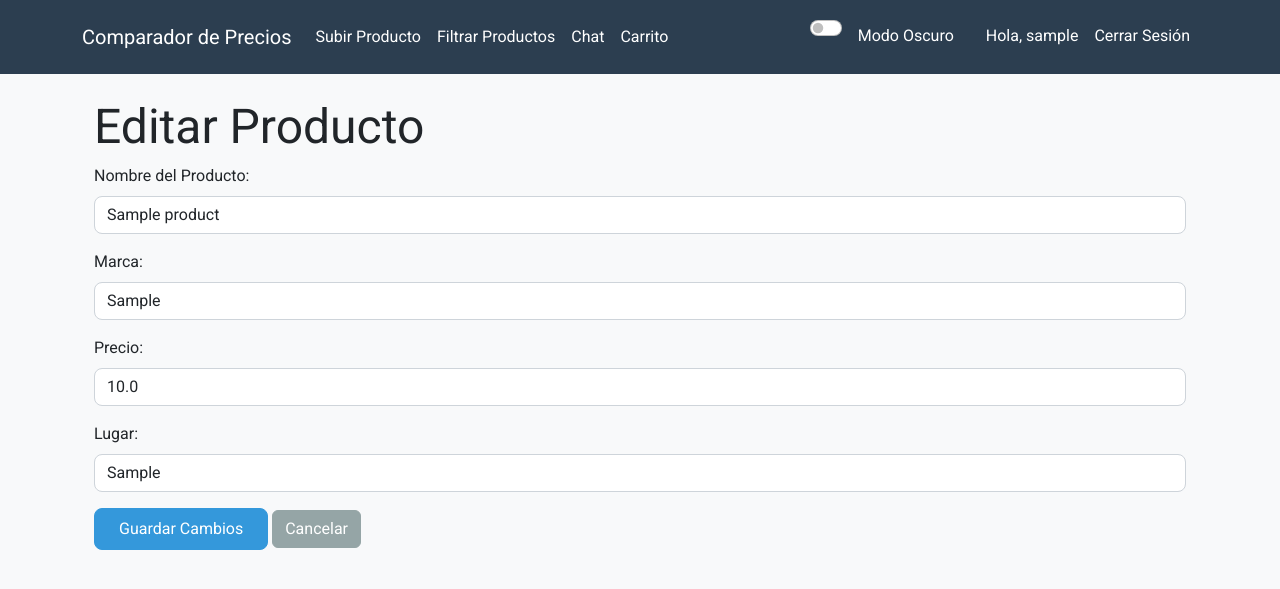
After one commit to NicolasBlancoDEV/app-comparador-precio-nueva, a Flask app: page /edit_product/1 in a window 1280 px wide. The commit adds this page. Shown: the top 589 px of the page. Run offline with Flask 3, Linux system fonts and the light colour scheme; a user stored in the database is signed in; tables that the repository leaves empty hold one stand-in row (values such as "Sample post"); some libraries are stand-ins or nearby versions.

Commit message:
Agregar modo oscuro y funcionalidad para editar productos

```diff
--- a/app.py
+++ b/app.py
@@ -27,10 +27,12 @@ login_manager.login_view = 'login'
 # Configurar la zona horaria de Argentina (UTC-3)
 argentina_tz = pytz.timezone('America/Argentina/Buenos_Aires')
 
-# Procesador de contexto para pasar admin_username a todas las plantillas
+# Procesador de contexto para pasar admin_username y el modo oscuro a todas las plantillas
 @app.context_processor
 def utility_processor():
-    return dict(admin_username=ADMIN_USERNAME)
+    # Obtener el modo oscuro de la sesión, por defecto es 'light'
+    theme = session.get('theme', 'light')
+    return dict(admin_username=ADMIN_USERNAME, theme=theme)
 
 # Modelo de usuario para Flask-Login
 class User(UserMixin):
@@ -88,20 +90,25 @@ def init_db():
     try:
         with get_db_connection() as conn:
             c = conn.cursor()
+            # Tabla de productos (agregamos user_id para rastrear quién subió el producto)
             c.execute('''CREATE TABLE IF NOT EXISTS products (
                 id INTEGER PRIMARY KEY AUTOINCREMENT,
                 name TEXT NOT NULL,
                 brand TEXT NOT NULL,
                 price REAL NOT NULL,
                 place TEXT NOT NULL,
-                upload_date TEXT NOT NULL
+                upload_date TEXT NOT NULL,
+                user_id INTEGER NOT NULL,
+                FOREIGN KEY (user_id) REFERENCES users(id)
             )''')
+            # Tabla de usuarios
             c.execute('''CREATE TABLE IF NOT EXISTS users (
                 id INTEGER PRIMARY KEY AUTOINCREMENT,
                 username TEXT NOT NULL UNIQUE,
                 password TEXT NOT NULL,
                 email TEXT NOT NULL UNIQUE
             )''')
+            # Tabla de mensajes del chat
             c.execute('''CREATE TABLE IF NOT EXISTS chat_messages (
                 id INTEGER PRIMARY KEY AUTOINCREMENT,
                 user_id INTEGER NOT NULL,
@@ -109,6 +116,7 @@ def init_db():
                 timestamp TEXT NOT NULL,
                 FOREIGN KEY (user_id) REFERENCES users(id)
             )''')
+            # Tabla para tokens de recuperación de contraseña
             c.execute('''CREATE TABLE IF NOT EXISTS password_reset_tokens (
                 id INTEGER PRIMARY KEY AUTOINCREMENT,
                 user_id INTEGER NOT NULL,
@@ -120,6 +128,15 @@ def init_db():
         print("Base de datos inicializada correctamente")
     except sqlite3.Error as e:
         print(f"Error al crear la base de datos: {e}")
+
+# Ruta para alternar entre modo claro y oscuro
+@app.route('/toggle_theme')
+def toggle_theme():
+    # Alternar entre 'light' y 'dark'
+    current_theme = session.get('theme', 'light')
+    session['theme'] = 'dark' if current_theme == 'light' else 'light'
+    # Redirigir a la página anterior (o a la página principal si no hay referrer)
+    return redirect(request.referrer or url_for('index'))
 
 # Servir el manifest.json
 @app.route('/manifest.json')
@@ -206,6 +223,7 @@ def login():
 def logout():
     logout_user()
     session.pop('cart', None)
+    session.pop('theme', None)  # Limpiar la preferencia de tema al cerrar sesión
     response = make_response(redirect(url_for('index')))
     response.set_cookie('username', '', expires=0)
     response.set_cookie('password_hash', '', expires=0)
@@ -218,9 +236,9 @@ def index():
     try:
         with get_db_connection() as conn:
             c = conn.cursor()
-            c.execute('SELECT id, name, brand, price, place, upload_date FROM products ORDER BY upload_date DESC')
+            c.execute('SELECT id, name, brand, price, place, upload_date, user_id FROM products ORDER BY upload_date DESC')
             products = c.fetchall()
-            products = [(p[0], p[1], p[2], p[3], p[4], to_argentina_time(p[5])) for p in products]
+            products = [(p[0], p[1], p[2], p[3], p[4], to_argentina_time(p[5]), p[6]) for p in products]
     except sqlite3.Error as e:
         flash(f'Error al cargar productos: {e}')
         print(f"Error al cargar productos: {e}")
@@ -235,6 +253,7 @@ def upload():
         brand = request.form['brand']
         price = request.form['price']
         place = request.form['place']
+        user_id = current_user.id if current_user.is_authenticated else None
 
         if not (name and brand and price and place):
             flash('Por favor, completa todos los campos.')
@@ -251,8 +270,8 @@ def upload():
         try:
             with get_db_connection() as conn:
                 c = conn.cursor()
-                c.execute('INSERT INTO products (name, brand, price, place, upload_date) VALUES (?, ?, ?, ?, ?)',
-                          (name, brand, price, place, get_current_time()))
+                c.execute('INSERT INTO products (name, brand, price, place, upload_date, user_id) VALUES (?, ?, ?, ?, ?, ?)',
+                          (name, brand, price, place, get_current_time(), user_id))
                 conn.commit()
             flash('Producto subido exitosamente!')
             print("Producto guardado en la base de datos")
@@ -264,6 +283,61 @@ def upload():
 
     return render_template('upload.html')
 
+# Editar producto
+@app.route('/edit_product/<int:product_id>', methods=['GET', 'POST'])
+@login_required
+def edit_product(product_id):
+    try:
+        with get_db_connection() as conn:
+            c = conn.cursor()
+            c.execute('SELECT id, name, brand, price, place, user_id FROM products WHERE id = ?', (product_id,))
+            product = c.fetchone()
+            if not product:
+                flash('Producto no encontrado.')
+                return redirect(url_for('index'))
+
+            # Verificar que el usuario actual sea el que subió el producto
+            if product[5] != current_user.id:
+                flash('No tienes permiso para editar este producto.')
+                return redirect(url_for('index'))
+
+            if request.method == 'POST':
+                name = request.form['name']
+                brand = request.form['brand']
+                price = request.form['price']
+                place = request.form['place']
+
+                if not (name and brand and price and place):
+                    flash('Por favor, completa todos los campos.')
+                    return redirect(url_for('edit_product', product_id=product_id))
+
+                try:
+                    price = float(price)
+                    if price < 0:
+                        raise ValueError("El precio no puede ser negativo")
+                except ValueError:
+                    flash('Por favor, ingresa un precio válido (número positivo).')
+                    return redirect(url_for('edit_product', product_id=product_id))
+
+                try:
+                    c.execute('''UPDATE products
+                                 SET name = ?, brand = ?, price = ?, place = ?
+                                 WHERE id = ?''',
+                              (name, brand, price, place, product_id))
+                    conn.commit()
+                    flash('Producto actualizado exitosamente!')
+                    return redirect(url_for('index'))
+                except sqlite3.Error as e:
+                    flash(f'Error al actualizar el producto: {e}')
+                    print(f"Error al actualizar el producto: {e}")
+                    return redirect(url_for('edit_product', product_id=product_id))
+
+            return render_template('edit_product.html', product=product)
+    except sqlite3.Error as e:
+        flash(f'Error al cargar el producto: {e}')
+        print(f"Error al cargar el producto: {e}")
+        return redirect(url_for('index'))
+
 # Filtrar productos
 @app.route('/filter', methods=['GET', 'POST'])
 def filter_products():
@@ -274,13 +348,13 @@ def filter_products():
         try:
             with get_db_connection() as conn:
                 c = conn.cursor()
-                query = '''SELECT id, name, brand, price, place, upload_date
+                query = '''SELECT id, name, brand, price, place, upload_date, user_id
                           FROM products
                           WHERE name LIKE ? OR brand LIKE ? OR place LIKE ?
                           ORDER BY upload_date DESC'''
                 c.execute(query, (f'%{search_query}%', f'%{search_query}%', f'%{search_query}%'))
                 products = c.fetchall()
-                products = [(p[0], p[1], p[2], p[3], p[4], to_argentina_time(p[5])) for p in products]
+                products = [(p[0], p[1], p[2], p[3], p[4], to_argentina_time(p[5]), p[6]) for p in products]
         except sqlite3.Error as e:
             flash(f'Error al buscar productos: {e}')
             print(f"Error al buscar productos: {e}")
@@ -288,9 +362,9 @@ def filter_products():
         try:
             with get_db_connection() as conn:
                 c = conn.cursor()
-                c.execute('SELECT id, name, brand, price, place, upload_date FROM products ORDER BY upload_date DESC')
+                c.execute('SELECT id, name, brand, price, place, upload_date, user_id FROM products ORDER BY upload_date DESC')
                 products = c.fetchall()
-                products = [(p[0], p[1], p[2], p[3], p[4], to_argentina_time(p[5])) for p in products]
+                products = [(p[0], p[1], p[2], p[3], p[4], to_argentina_time(p[5]), p[6]) for p in products]
         except sqlite3.Error as e:
             flash(f'Error al cargar productos: {e}')
             print(f"Error al cargar productos: {e}")
--- a/templates/base.html
+++ b/templates/base.html
@@ -4,8 +4,8 @@
     <meta charset="UTF-8">
     <meta name="viewport" content="width=device-width, initial-scale=1.0">
     <title>Comparador de Precios</title>
-    <!-- Usar Bootswatch Flatly -->
-    <link href="https://cdn.jsdelivr.net/npm/bootswatch@5.3.2/dist/flatly/bootstrap.min.css" rel="stylesheet">
+    <!-- Usar Bootswatch Flatly para modo claro y Darkly para modo oscuro -->
+    <link href="https://cdn.jsdelivr.net/npm/bootswatch@5.3.2/dist/flatly/bootstrap.min.css" rel="stylesheet" id="theme-stylesheet">
     <!-- Google Fonts -->
     <link href="https://fonts.googleapis.com/css2?family=Roboto:wght@400;700&display=swap" rel="stylesheet">
     <link rel="stylesheet" href="{{ url_for('static', filename='css/styles.css') }}">
@@ -16,7 +16,7 @@
     <meta name="apple-mobile-web-app-status-bar-style" content="black">
     <link rel="apple-touch-icon" href="{{ url_for('static', filename='icons/icon-192x192.png') }}">
 </head>
-<body>
+<body class="{{ 'dark-mode' if theme == 'dark' else 'light-mode' }}">
     <nav class="navbar navbar-expand-lg navbar-dark bg-primary">
         <div class="container">
             <a class="navbar-brand" href="/">Comparador de Precios</a>
@@ -35,6 +35,13 @@
                     {% endif %}
                 </div>
                 <div class="navbar-nav">
+                    <!-- Interruptor para modo oscuro -->
+                    <div class="nav-item form-check form-switch me-3">
+                        <input class="form-check-input" type="checkbox" id="themeSwitch" onchange="toggleTheme()" {% if theme == 'dark' %}checked{% endif %}>
+                        <label class="form-check-label nav-link text-white" for="themeSwitch">
+                            {% if theme == 'dark' %}Modo Claro{% else %}Modo Oscuro{% endif %}
+                        </label>
+                    </div>
                     {% if current_user.is_authenticated %}
                         <span class="nav-link">Hola, {{ current_user.username }}</span>
                         <a class="nav-link" href="{{ url_for('logout') }}">Cerrar Sesión</a>
@@ -69,6 +76,26 @@
                     .catch(err => console.log('Error:', err));
             });
         }
+
+        // Función para alternar el tema
+        function toggleTheme() {
+            fetch('/toggle_theme')
+                .then(response => {
+                    if (response.ok) {
+                        // Cambiar la hoja de estilo según el tema
+                        const stylesheet = document.getElementById('theme-stylesheet');
+                        const currentTheme = stylesheet.href.includes('flatly') ? 'light' : 'dark';
+                        if (currentTheme === 'light') {
+                            stylesheet.href = 'https://cdn.jsdelivr.net/npm/bootswatch@5.3.2/dist/darkly/bootstrap.min.css';
+                        } else {
+                            stylesheet.href = 'https://cdn.jsdelivr.net/npm/bootswatch@5.3.2/dist/flatly/bootstrap.min.css';
+                        }
+                        // Actualizar el texto del interruptor
+                        const label = document.querySelector('label[for="themeSwitch"]');
+                        label.textContent = currentTheme === 'light' ? 'Modo Claro' : 'Modo Oscuro';
+                    }
+                });
+        }
     </script>
 </body>
 </html>
--- /dev/null
+++ b/templates/edit_product.html
@@ -0,0 +1,27 @@
+{% extends 'base.html' %}
+
+{% block content %}
+<div class="container mt-4">
+    <h1>Editar Producto</h1>
+    <form method="post">
+        <div class="mb-3">
+            <label for="name" class="form-label">Nombre del Producto:</label>
+            <input type="text" class="form-control" id="name" name="name" value="{{ product[1] }}" required>
+        </div>
+        <div class="mb-3">
+            <label for="brand" class="form-label">Marca:</label>
+            <input type="text" class="form-control" id="brand" name="brand" value="{{ product[2] }}" required>
+        </div>
+        <div class="mb-3">
+            <label for="price" class="form-label">Precio:</label>
+            <input type="number" step="0.01" class="form-control" id="price" name="price" value="{{ product[3] }}" required>
+        </div>
+        <div class="mb-3">
+            <label for="place" class="form-label">Lugar:</label>
+            <input type="text" class="form-control" id="place" name="place" value="{{ product[4] }}" required>
+        </div>
+        <button type="submit" class="btn btn-primary">Guardar Cambios</button>
+        <a href="{{ url_for('index') }}" class="btn btn-secondary">Cancelar</a>
+    </form>
+</div>
+{% endblock %}
```
Also changed, not shown: templates/filter.html (+36 -19 lines), templates/index.html (+40 -24 lines).
